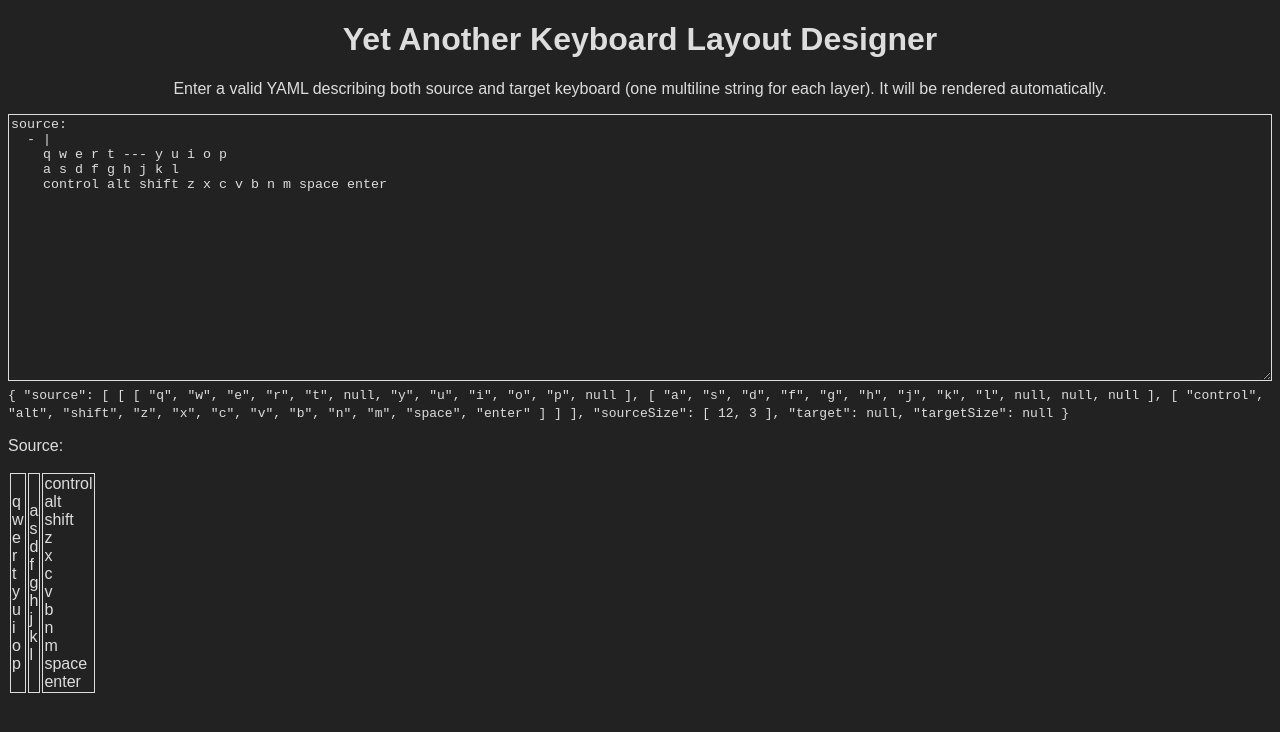
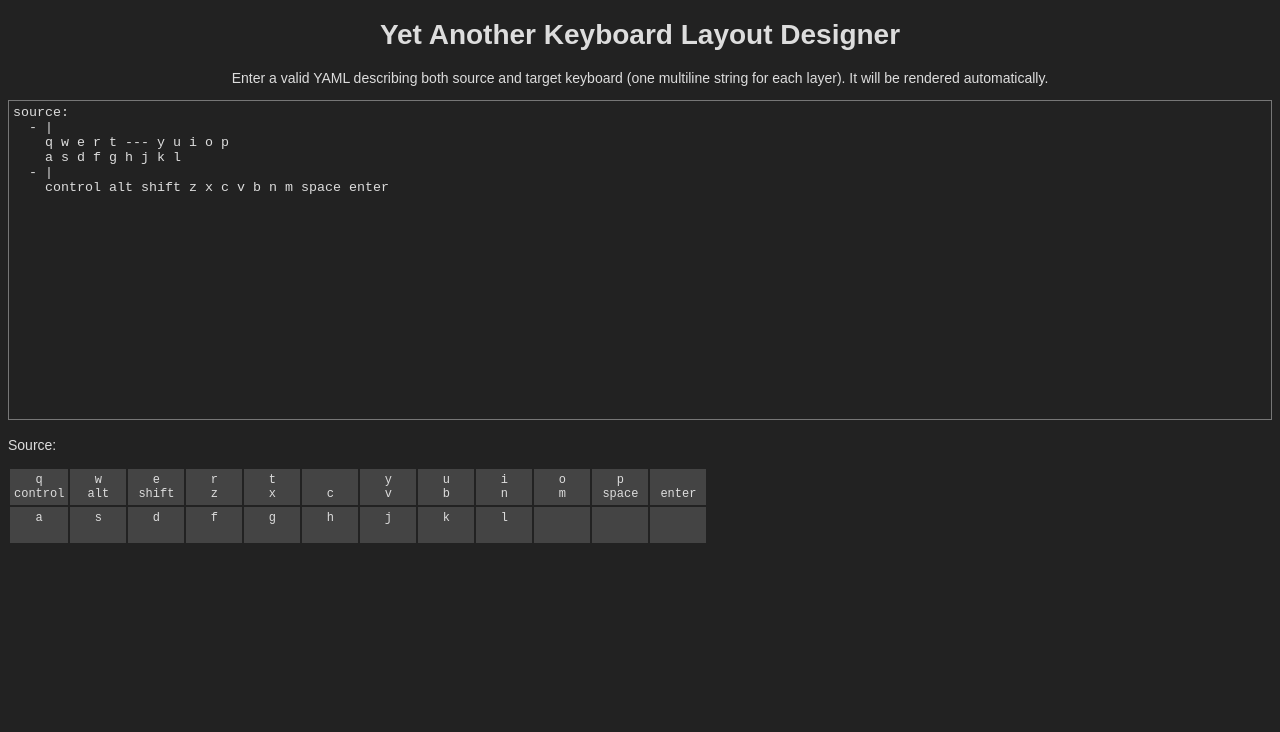
Before and after one commit to jmpbne/keeblayout, a React (Vite) app: page / in a window 1280 px wide. Shown: the top 732 px of the page. Built offline with nearby package versions, Linux system fonts and the light colour scheme.

Commit message:
Combine multiple layers when rendering keyboard

```diff
--- a/src/App.jsx
+++ b/src/App.jsx
@@ -8,6 +8,7 @@ const defaultState = `source:
   - |
     q w e r t --- y u i o p
     a s d f g h j k l
+  - |
     control alt shift z x c v b n m space enter`;
 
 export default function App() {
@@ -42,7 +43,6 @@ export default function App() {
           onChange={(e) => updateState(e.target.value)}
           spellCheck={false}
         ></textarea>
-        <code>{JSON.stringify(state.result, null, 2)}</code>
         {state.result.source && (
           <>
             <p>Source:</p>
--- a/src/Keyboard.jsx
+++ b/src/Keyboard.jsx
@@ -6,12 +6,12 @@ export default function Keyboard({ layers }) {
   return (
     <table>
       <tbody>
-        {transposedData.map((row, rowID) => (
-          <tr key={rowID}>
-            {row.map((column, columnID) => (
-              <td key={columnID}>
-                {column.map((key, keyID) => (
-                  <div key={keyID}>{key}</div>
+        {transposedData.map((row, rowIndex) => (
+          <tr key={rowIndex}>
+            {row.map((column, colIndex) => (
+              <td key={colIndex}>
+                {column.map((key, layerIndex) => (
+                  <div key={layerIndex}>{key || <>&nbsp;</>}</div>
                 ))}
               </td>
             ))}
--- a/src/core.js
+++ b/src/core.js
@@ -39,23 +39,16 @@ export function parse(yaml) {
     return { error: `${first.instancePath} ${first.message}` };
   }
 
-  const [source, sourceSize] = parseKeyboard(data.source);
-  const [target, targetSize] = parseKeyboard(data.target);
-
-  data = {
-    source,
-    sourceSize,
-    target,
-    targetSize,
+  return {
+    source: parseKeyboard(data.source),
+    target: parseKeyboard(data.target),
   };
-
-  return data;
 }
 
 function parseKeyboard(data) {
   // handle undefined target
 
-  if (!data) return [null, null];
+  if (!data) return null;
 
   // convert string into nested array
 
@@ -98,10 +91,11 @@ function parseKeyboard(data) {
     }
   }
 
-  return [layers, [width, height]];
+  return layers;
 }
 
-export function transposeLayers(data) {
-  // TODO: implement
-  return data;
+export function transposeLayers(layers) {
+  return layers[0].map((row, rowIndex) =>
+    row.map((_, colIndex) => layers.map((layer) => layer[rowIndex][colIndex]))
+  );
 }
--- a/src/main.css
+++ b/src/main.css
@@ -2,6 +2,7 @@ body {
   background-color: #222;
   color: #ddd;
   font-family: sans-serif;
+  font-size: 14px;
 }
 
 header h1 {
@@ -13,15 +14,22 @@ header p {
 }
 
 table td {
-  border: 1px solid #ddd;
+  background-color: #444;
+  padding: 0.25rem;
+  font-family: monospace;
+  font-size: 12px;
+  text-align: center;
+  width: 4em;
 }
 
 textarea {
   appearance: none;
   background-color: #222;
-  border: 1px solid #ddd;
+  border: 1px solid #777;
   box-sizing: border-box;
   color: #ddd;
-  height: 20em;
+  height: 20rem;
+  padding: 0.25rem;
+  resize: none;
   width: 100%;
 }
```
Also changed, not shown: 1 other file (tests, documents, lock files or other folders).
